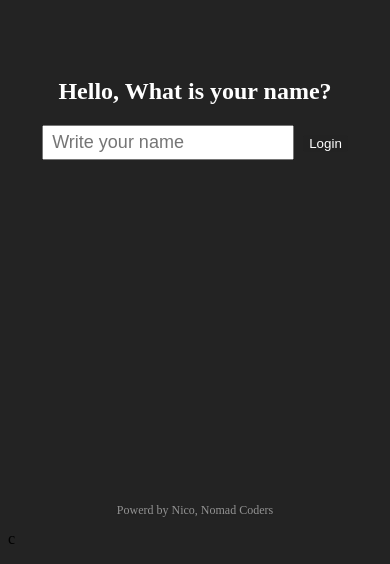
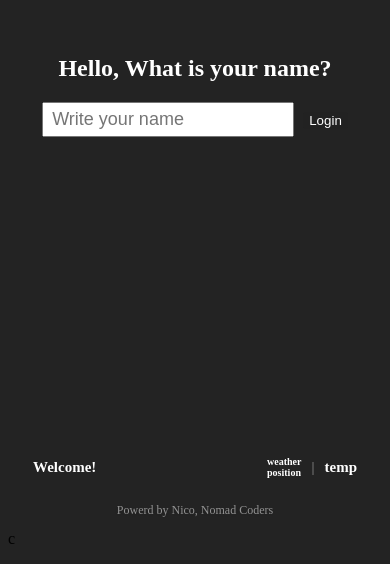
Before and after one commit to jamessskr/to-nico, a plain HTML site: page index.html in a window 390 px wide. Shown: the part 280-844 px from the top of the page. Drawn offline with Linux system fonts and the light colour scheme.

Commit message:
모바일 대응

```diff
--- a/index.html
+++ b/index.html
@@ -21,7 +21,6 @@
                 </div>
             </form>
         </div>
-        <div class="content hidden">
         <div class="top wow fadeIn" data-wow-duration="1s" data-wow-delay=".7s">
             <h1 id="greetingMSG" class="text-white">Welcome!</h1>
             <div class="leftSection">
@@ -34,6 +33,7 @@
                 </div>
             </div>
         </div>
+        <div class="content hidden">
             <div>
                 <h1 id="clock" class="text-white wow fadeIn" data-wow-duration="1s" data-wow-delay="1.3s">00:00:00</h1>
                 <div id="todoContainer" class="center wow fadeIn" data-wow-duration="1s" data-wow-delay="1s">
--- a/src/style.css
+++ b/src/style.css
@@ -32,6 +32,13 @@
     height: 95vh;
     justify-content: center;
     align-items: center;
+    padding: 0 50px;
+}
+
+@media screen and (max-width: 500px) {
+    .container {
+        padding: 0 25px;
+    }
 }
 
 .content {
@@ -112,11 +119,15 @@ h4 {
     margin-top: 0;
 }
 
+@media screen and (max-width: 500px) {
+    #greetingMSG {
+        font-size: 15px;
+    }
+}
+
 #quotes {
     max-width: 700px;
     height: 63px;
-    position: fixed;
-    bottom: 125px;
     transition: all .15s ease-in-out;
 }
 
@@ -129,15 +140,12 @@ h4 {
     flex-direction: column;
     align-items: center;
     justify-content: center;
-    height: 73%;
 }
 
 #todoContent {
     background-color: rgba(35, 35, 35, 0.6);
-    /* backdrop-filter: blur(5px); */
     border-radius: 10px;
     padding: 50px;
-    width: 100%;
     transition: all .35s ease-in-out;
 }
 
@@ -190,10 +198,8 @@ input {
 
 .top {
     display: flex;
-    position: fixed;
+    width: 100%;
     justify-content: space-between;
-    width: 95%;
-    top: 15px;
 }
 
 .leftSection {
@@ -205,7 +211,7 @@ input {
     align-items: center;
 }
 
-p.temp::before{
+p.temp::before {
     content: "|";
     font-weight: 100;
     padding-right: 10px;
@@ -227,3 +233,13 @@ p.temp {
     font-weight: bold;
     line-height: 11px;
 }
+
+@media screen and (max-width: 500px) {
+    p.temp {
+        font-size: 15px;
+    }
+
+    .wp p {
+        font-size: 10px;
+    }
+}
```
Lines whose indentation alone changed are shown as unchanged.
